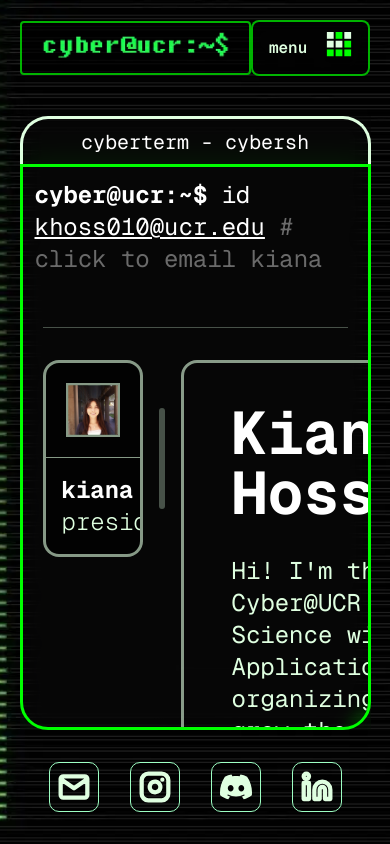
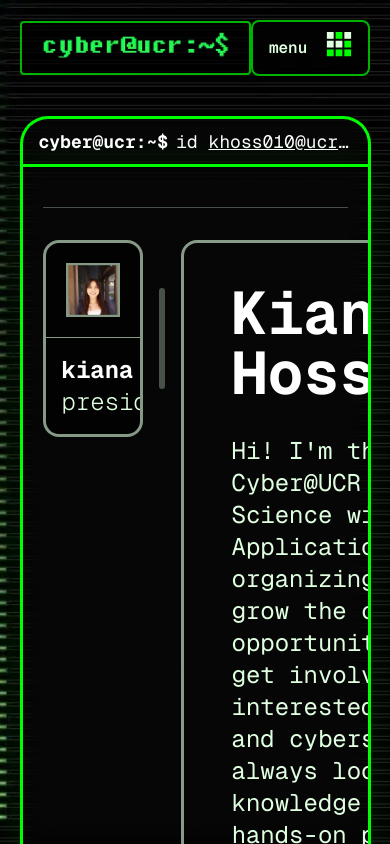
Before and after one commit to acm-ucr/cyber-website, a Next.js app: page /board in a window 390 px wide. Shown: the top 844 px of the page. Built offline with nearby package versions, Linux system fonts and the light colour scheme.

Commit message:
made window responsivess. sorry i accidently did it on my old branch

```diff
--- a/src/components/window.tsx
+++ b/src/components/window.tsx
@@ -47,22 +47,26 @@ const Window = ({ children }: WindowProps) => {
       : "shadow-[0_0_35px_var(--color-cyber-darkgreen)]";
 
   return (
-    <div
-      className={`bg-cyber-black/45 mx-auto mt-5 h-full w-[90%] overflow-hidden backdrop-blur-md`}
-    >
+    <div className="mx-auto mt-5 flex h-auto w-[90%] flex-col md:block md:h-full md:overflow-hidden">
       <div
-        className={`border-cyber-lightgreen bg-cyber-black/30 font-cyber-main text-cyber-white flex h-12 items-center justify-center rounded-t-[28px] border-3 border-b-0 text-xl`}
+        className={`border-[3px] border-b-0 ${borderColor} bg-cyber-black/30 font-cyber-main text-cyber-white flex h-12 shrink-0 items-center justify-start rounded-t-[28px] px-4 text-lg backdrop-blur-md md:justify-center md:px-0 md:text-xl`}
       >
-        cyberterm - cybersh
+        <span className="mr-2 font-bold md:hidden">cyber@ucr:~$</span>
+        <span className={`truncate md:hidden ${textColor}`}>
+          {renderCommand(command)}
+        </span>
+
+        <span className="hidden md:block">cyberterm - cybersh</span>
       </div>
 
       <div
-        className={`border-[3px] ${borderColor} ${glow} scrollbar-base h-[calc(100%-3rem)] overflow-hidden overflow-y-auto rounded-b-[28px] border-3 ${theme == "red" ? "scrollbar-red" : "scrollbar-default"}`}
+        className={`border-3 ${borderColor} ${glow} scrollbar-base bg-cyber-black/45 h-auto overflow-hidden overflow-y-auto rounded-b-[28px] backdrop-blur-md md:h-[calc(100%-3rem)] ${theme == "red" ? "scrollbar-red" : "scrollbar-default"}`}
       >
-        <div className="font-cyber-main m-3 text-2xl">
+        <div className="font-cyber-main m-3 hidden text-2xl md:block">
           <span className="text-cyber-white font-bold">cyber@ucr:~$</span>{" "}
           <span className={textColor}>{renderCommand(command)}</span>
         </div>
+
         {children}
       </div>
     </div>
```
